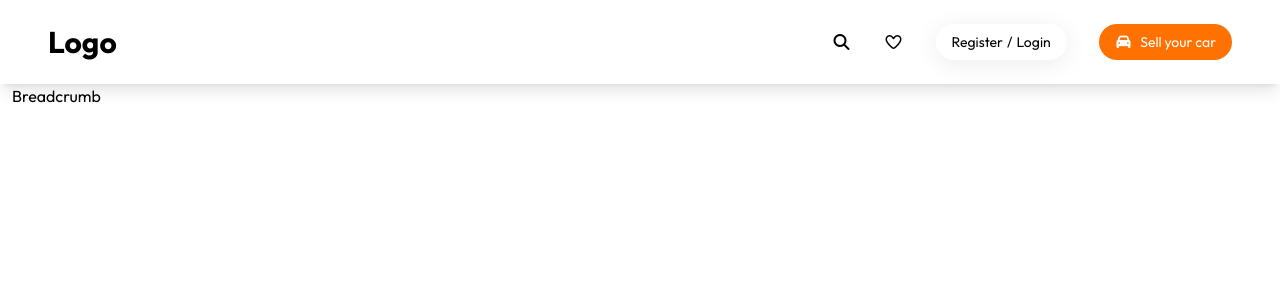
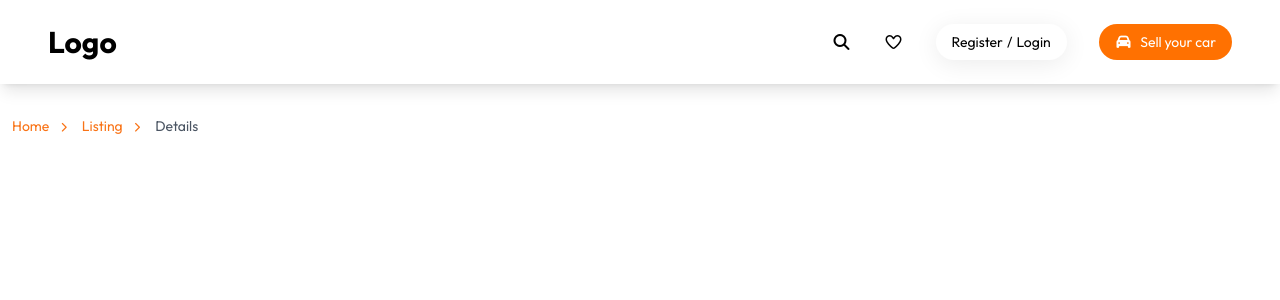
Before and after one commit to Abubakar3007/fullstackapp, a React (Create React App) app in the folder frontend/: page /details in a window 1280 px wide. Shown: the top 300 px of the page. Built offline with nearby package versions, Linux system fonts and the light colour scheme.

Commit message:
breadcrumb Breadcrumb.jsx

```diff
--- a/frontend/src/components/Breadcrumb.jsx
+++ b/frontend/src/components/Breadcrumb.jsx
@@ -1,8 +1,21 @@
 import React from 'react'
-
+import Listing from '../pages/Listing'
+import { Link } from 'react-router-dom';
 const Breadcrumb = () => {
   return (
-    <div>Breadcrumb</div>
+    <div>
+        <ul className="space-x-3 text-sm text-gray-600">
+            <li className="inline-block text-orange-500">
+                <Link to="/">Home</Link>
+                <i class="fa-solid fa-chevron-right ml-2 text-[10px]"></i>
+            </li>
+            <li className="inline-block text-orange-500">
+                <Link to='/listing/'>Listing</Link>
+                <i class="fa-solid fa-chevron-right ml-2 text-[10px]"></i>
+            </li>
+            <li className="inline-block">Details</li>
+        </ul>
+    </div>
   )
 }
 
--- a/frontend/src/pages/Details.jsx
+++ b/frontend/src/pages/Details.jsx
@@ -3,7 +3,7 @@ import Breadcrumb from '../components/Breadcrumb'
 
 const Details = () => {
   return (
-    <main>
+    <main className="pt-8 pb-16">
         {/* top container */}
         <div>
             <div className="max-w-[1320px] w-full px-3 mx-auto">
```
